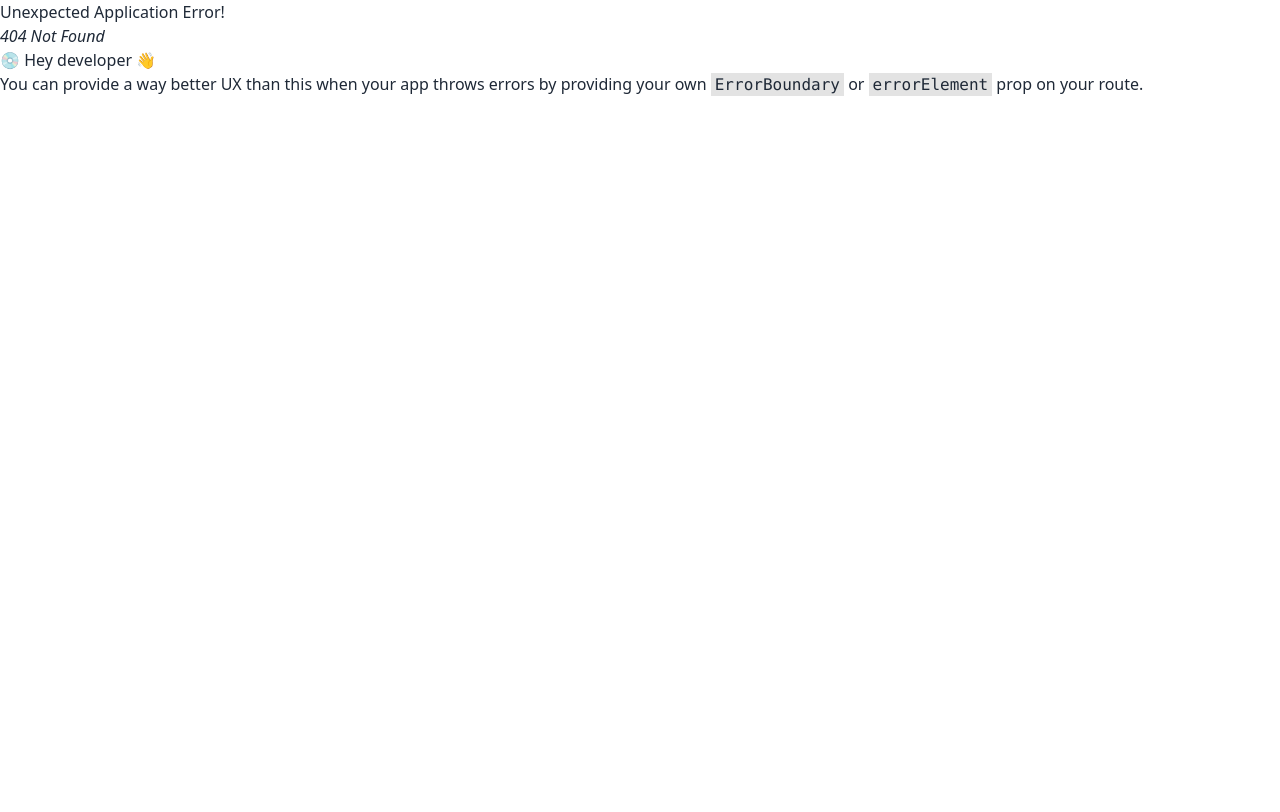
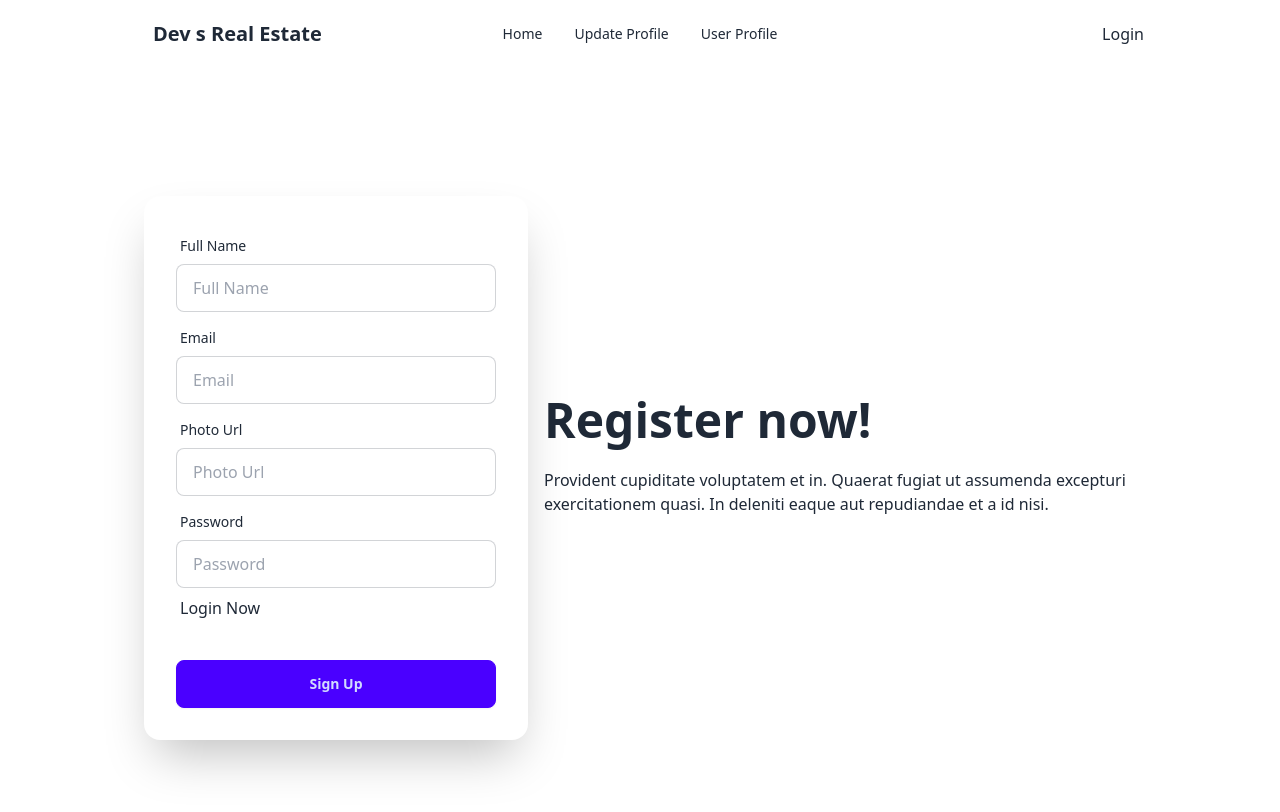
Before and after one commit to deveshbis/real-estate, a React (Vite) app: page /register in a window 1280 px wide. Before the commit this address had no page. Shown: the top 812 px of the page. Built offline with nearby package versions, Linux system fonts and the light colour scheme.

Commit message:
added login and register page and A link that redirect this pages

```diff
--- a/src/Pages/About.jsx
+++ /dev/null
@@ -1,13 +0,0 @@
-
-
-const About = () => {
-    return (
-        <div>
-            <h1 className="text-3xl font-bold underline">
-                Hello This is About Section
-            </h1>
-        </div>
-    );
-};
-
-export default About;
--- a/src/Pages/Blogs.jsx
+++ /dev/null
@@ -1,13 +0,0 @@
-
-
-const Blogs = () => {
-    return (
-        <div>
-            <h1 className="text-3xl font-bold underline">
-                Hello This is Blogs Section
-            </h1>
-        </div>
-    );
-};
-
-export default Blogs;
--- a/src/Pages/Home.jsx
+++ b/src/Pages/Home.jsx
@@ -1,11 +1,10 @@
+import Banner from "../components/Banner";
 
 
 const Home = () => {
     return (
         <div>
-            <h1 className="text-3xl font-bold underline">
-                Hello This is Home Section
-            </h1>
+            <Banner></Banner>
         </div>
     );
 };
--- a/src/Pages/Properties.jsx
+++ b/src/Pages/UpdateProfile.jsx
@@ -1,6 +1,6 @@
 
 
-const Properties = () => {
+const UpdateProfile = () => {
     return (
         <div>
             <h1 className="text-3xl font-bold underline">
@@ -10,4 +10,4 @@ const Properties = () => {
     );
 };
 
-export default Properties;
+export default UpdateProfile;
--- a/src/Pages/ContactUs.jsx
+++ b/src/Pages/UserProfile.jsx
@@ -1,6 +1,6 @@
 
 
-const ContactUs = () => {
+const UserProfile = () => {
     return (
         <div>
             <h1 className="text-3xl font-bold underline">
@@ -10,4 +10,4 @@ const ContactUs = () => {
     );
 };
 
-export default ContactUs;
+export default UserProfile;
--- a/src/Root/Roots.jsx
+++ b/src/Root/Roots.jsx
@@ -3,7 +3,7 @@ import NavBar from "../components/NavBar";
 
 const Roots = () => {
     return (
-        <div>
+        <div className="lg:px-32 md:px-12 px-5">
             <NavBar></NavBar>
             <Outlet></Outlet>
         </div>
--- /dev/null
+++ b/src/components/Banner.jsx
@@ -0,0 +1,40 @@
+
+
+const Banner = () => {
+    return (
+        <div >
+            <div className="carousel w-full rounded-2xl">
+                <div id="slide1" className="carousel-item relative w-full">
+                    <img src="https://daisyui.com/images/stock/photo-1625726411847-8cbb60cc71e6.jpg" className="w-full" />
+                    <div className="absolute flex justify-between transform -translate-y-1/2 left-5 right-5 top-1/2">
+                        <a href="#slide4" className="btn btn-circle">❮</a>
+                        <a href="#slide2" className="btn btn-circle">❯</a>
+                    </div>
+                </div>
+                <div id="slide2" className="carousel-item relative w-full">
+                    <img src="https://daisyui.com/images/stock/photo-1609621838510-5ad474b7d25d.jpg" className="w-full" />
+                    <div className="absolute flex justify-between transform -translate-y-1/2 left-5 right-5 top-1/2">
+                        <a href="#slide1" className="btn btn-circle">❮</a>
+                        <a href="#slide3" className="btn btn-circle">❯</a>
+                    </div>
+                </div>
+                <div id="slide3" className="carousel-item relative w-full">
+                    <img src="https://daisyui.com/images/stock/photo-1414694762283-acccc27bca85.jpg" className="w-full" />
+                    <div className="absolute flex justify-between transform -translate-y-1/2 left-5 right-5 top-1/2">
+                        <a href="#slide2" className="btn btn-circle">❮</a>
+                        <a href="#slide4" className="btn btn-circle">❯</a>
+                    </div>
+                </div>
+                <div id="slide4" className="carousel-item relative w-full">
+                    <img src="https://daisyui.com/images/stock/photo-1665553365602-b2fb8e5d1707.jpg" className="w-full" />
+                    <div className="absolute flex justify-between transform -translate-y-1/2 left-5 right-5 top-1/2">
+                        <a href="#slide3" className="btn btn-circle">❮</a>
+                        <a href="#slide1" className="btn btn-circle">❯</a>
+                    </div>
+                </div>
+            </div>
+        </div>
+    );
+};
+
+export default Banner;
--- /dev/null
+++ b/src/components/Login.jsx
@@ -0,0 +1,41 @@
+import { Link } from "react-router-dom";
+
+
+const Login = () => {
+    return (
+        <div>
+            <div className="hero min-h-screen">
+                <div className="hero-content flex-col lg:flex-row-reverse">
+                    <div className="text-center lg:text-left">
+                        <h1 className="text-5xl font-bold">Login now!</h1>
+                        <p className="py-6">Provident cupiditate voluptatem et in. Quaerat fugiat ut assumenda excepturi exercitationem quasi. In deleniti eaque aut repudiandae et a id nisi.</p>
+                    </div>
+                    <div className="card shrink-0 w-full max-w-sm shadow-2xl bg-base-100">
+                        <form className="card-body">
+                            <div className="form-control">
+                                <label className="label">
+                                    <span className="label-text">Email</span>
+                                </label>
+                                <input type="email" placeholder="email" className="input input-bordered" name="email" required />
+                            </div>
+                            <div className="form-control">
+                                <label className="label">
+                                    <span className="label-text">Password</span>
+                                </label>
+                                <input type="password" placeholder="password" className="input input-bordered" name="password" required />
+                                <label className="label hover:underline">
+                                    <Link to= '/register'>Register Now</Link>
+                                </label>
+                            </div>
+                            <div className="form-control mt-6">
+                                <button className="btn btn-primary">Login</button>
+                            </div>
+                        </form>
+                    </div>
+                </div>
+            </div>
+        </div>
+    );
+};
+
+export default Login;
--- a/src/components/NavBar.jsx
+++ b/src/components/NavBar.jsx
@@ -4,11 +4,9 @@ import { NavLink } from "react-router-dom";
 const NavBar = () => {
 
     const navLinks = <>
-        <li><NavLink to = '/'>Home</NavLink></li>
-        <li><NavLink to = '/properties'>Properties</NavLink></li>
-        <li><NavLink to = '/about'>About</NavLink></li>
-        <li><NavLink to = '/blogs'>Blogs</NavLink></li>
-        <li><NavLink to = '/contact'>Contact Us</NavLink></li>
+        <li><NavLink to='/'>Home</NavLink></li>
+        <li><NavLink to='/updateProfile'>Update Profile</NavLink></li>
+        <li><NavLink to='/user'>User Profile</NavLink></li>
 
     </>
     return (
@@ -35,7 +33,7 @@ const NavBar = () => {
                     </ul>
                 </div>
                 <div className="navbar-end">
-                    <a className="btn">Login</a>
+                    <NavLink to='/login'>Login</NavLink>
                 </div>
             </div>
         </div>
--- /dev/null
+++ b/src/components/Register.jsx
@@ -0,0 +1,52 @@
+import { Link } from "react-router-dom";
+
+const Register = () => {
+    return (
+        <div>
+            <div className="hero min-h-screen">
+                <div className="hero-content flex-col lg:flex-row-reverse">
+                    <div className="text-center lg:text-left">
+                        <h1 className="text-5xl font-bold">Register now!</h1>
+                        <p className="py-6">Provident cupiditate voluptatem et in. Quaerat fugiat ut assumenda excepturi exercitationem quasi. In deleniti eaque aut repudiandae et a id nisi.</p>
+                    </div>
+                    <div className="card shrink-0 w-full max-w-sm shadow-2xl bg-base-100">
+                        <form className="card-body">
+                            <div className="form-control">
+                                <label className="label">
+                                    <span className="label-text">Full Name</span>
+                                </label>
+                                <input type="text" placeholder="Full Name" className="input input-bordered" name="name" required />
+                            </div>
+                            <div className="form-control">
+                                <label className="label">
+                                    <span className="label-text">Email</span>
+                                </label>
+                                <input type="email" placeholder="Email" className="input input-bordered" name="email" required />
+                            </div>
+                            <div className="form-control">
+                                <label className="label">
+                                    <span className="label-text">Photo Url</span>
+                                </label>
+                                <input type="text" placeholder="Photo Url" className="input input-bordered" name="photo" required />
+                            </div>
+                            <div className="form-control">
+                                <label className="label">
+                                    <span className="label-text">Password</span>
+                                </label>
+                                <input type="password" placeholder="Password" className="input input-bordered" name="password" required />
+                                <label className="label hover:underline">
+                                    <Link to= '/login'>Login Now</Link>
+                                </label>
+                            </div>
+                            <div className="form-control mt-6">
+                                <button className="btn btn-primary">Sign Up</button>
+                            </div>
+                        </form>
+                    </div>
+                </div>
+            </div>
+        </div>
+    );
+};
+
+export default Register;
```
Also changed, not shown: src/Routers/Router.jsx (+12 -12 lines).
